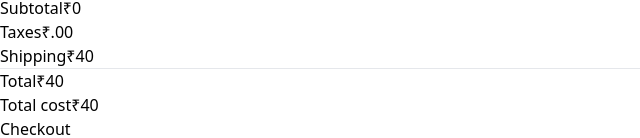
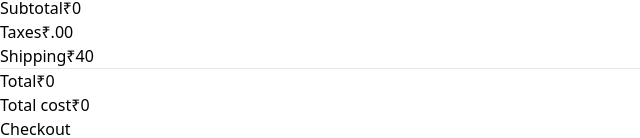
Before and after one commit to ar0097/E-comm, a Next.js app: page /cart in a window 1280 px wide. Shown: the part 1983-2121 px from the top of the page, without its empty margins (0-640 px from the left). Built offline with nearby package versions, Linux system fonts and the light colour scheme.

Commit message:
duplicates cannot be added

```diff
--- a/src/components/Cart/Cart.tsx
+++ b/src/components/Cart/Cart.tsx
@@ -114,7 +114,7 @@ function Cart() {
               <img
                 src="https://cdni.iconscout.com/illustration/premium/thumb/empty-cart-2130356-1800917.png"
                 alt=""
-                className="m-auto"
+                className="m-auto w-[50%]"
               />
             )}
 
@@ -156,13 +156,15 @@ function Cart() {
             <hr className="my-2" />
             <div className="flex justify-between mb-2">
               <span className="font-semibold">Total</span>
-              <span className="font-semibold">₹{newData + 40}</span>
+              <span className="font-semibold">
+                ₹{newData === 0 ? 0 : newData + 40}
+              </span>
             </div>
 
             <div className="border-t mt-8">
               <div className="flex font-semibold justify-between py-6 text-sm uppercase">
                 <span>Total cost</span>
-                <span>₹{newData + 40}</span>
+                <span>₹{newData === 0 ? 0 : newData + 40}</span>
               </div>
               <Link href="/checkout">
                 <button className="bg-indigo-500 font-semibold hover:bg-indigo-600 py-3 text-sm text-white uppercase w-full">
--- a/src/components/redux/Productreducer.tsx
+++ b/src/components/redux/Productreducer.tsx
@@ -56,7 +56,7 @@ const initialState: Product[] = [];
 const cartReducer = (state = initialState, action: any): Product[] => {
   switch (action.type) {
     case ADD_TO_CART:
-      return [...state, action.payload];
+      return Array.from(new Set([...state, action.payload]));
     case REMOVE_FROM_CART:
       return state.filter((_, id) => id !== action.payload);
 
```
